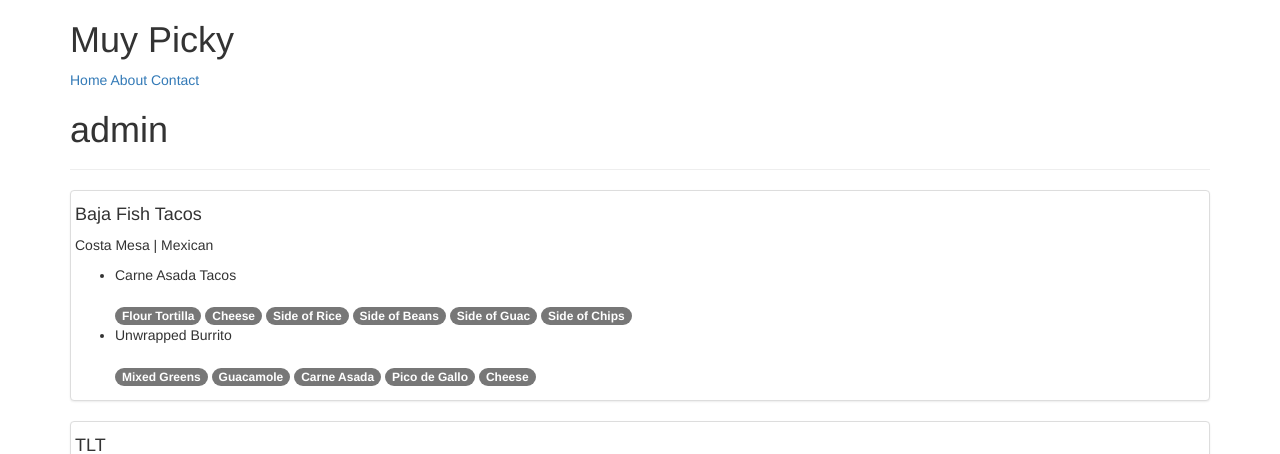
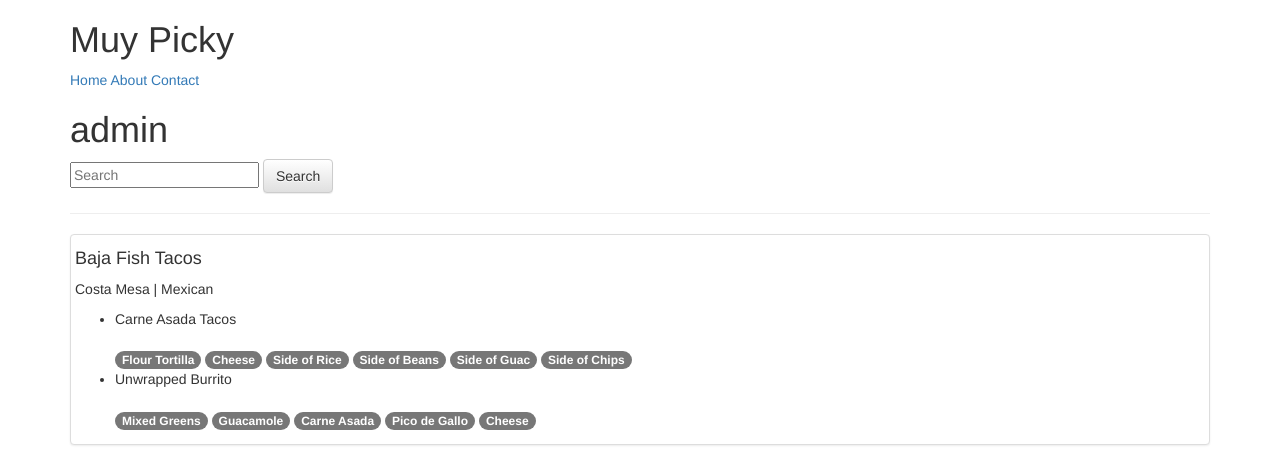
Before and after one commit to User9000/new-try_django11, a Django app: a page that uses profiles/templates/profiles/user.html in a window 1280 px wide. Shown: the top 454 px of the page. Run offline with Django 3.2, Linux system fonts and the light colour scheme; data comes from the database, SQL or seed files in the repository; some libraries are stand-ins or nearby versions.

Commit message:
added search feature using Q
added search feature using Q

```diff
--- a/profiles/templates/profiles/user.html
+++ b/profiles/templates/profiles/user.html
@@ -6,11 +6,18 @@
 {% block content %}
 
     <h1> {{ user.username }}</h1>
+<form class='form' method='GET' action='.'>
+
+    <input type='text' placeholder='Search' name='q' value='{{ request.GET.q }}'>
+    <button class='btn btn-default' type='submit'> Search</button>
+
+
+</form>
     <hr/>
 
-{% if user.item_set.all.exists %}
+{% if locations %}
 
-    {% for rest in user.restaurantlocation_set.all %}
+    {% for rest in locations %}
 
         <div class='row'>
             <div class='col-sm-12'>
@@ -19,12 +26,12 @@
                 <p>{{ rest.location }}  | {{ rest.category }}</p>
             <ul>
 
-                {% for item in rest.item_set.all %}
+                 {% for item in rest.item_set.all %}
                            <li syle='margin-bottom: 15px;'>{{ item.name }} </li> <br>
                            {% for ing in item.get_contents %}
                                 <span class='badge badge-default'>{{ ing }}</span>
                            {% endfor %}
-                {% endfor %}
+               {% endfor %}
 
 
             </ul>
--- a/profiles/views.py
+++ b/profiles/views.py
@@ -3,6 +3,9 @@ from django.http import Http404
 from django.shortcuts import render, get_object_or_404
 from django.views.generic import DetailView
 
+
+from menus.models import Item
+from restaurants.models import RestaurantLocation
 # Create your views here.
 
 User = get_user_model()
@@ -17,3 +20,17 @@ class ProfileDetailView(DetailView):
         if username is None:
             raise Http404
         return get_object_or_404(User, username__iexact=username, is_active = True)
+
+    def get_context_data(self, *args, **kwargs):
+        context = super(ProfileDetailView, self).get_context_data(*args,**kwargs)
+        user = context['user']
+        query = self.request.GET.get('q')
+        items_exists = Item.objects.filter(user=user).exists()
+        qs = RestaurantLocation.objects.filter(owner=user).search(query)
+
+        if items_exists and qs.exists():
+            context['locations'] = qs
+            print(context)
+
+
+        return context
--- a/restaurants/models.py
+++ b/restaurants/models.py
@@ -1,15 +1,40 @@
 from django.db import models
-
+from django.db.models import Q
 from django.conf import settings
 from django.db.models.signals import pre_save, post_save
 from .utils import unique_slug_generator
 from .validators import validate_category
-
 from django.core.urlresolvers import reverse
 # Create your models here.
 
 
 User = settings.AUTH_USER_MODEL
+
+class RestaurantLocationQuerySet(models.query.QuerySet):
+    def search(self,query):
+        if query:
+                return self.filter(
+            Q(name__icontains=query)     |
+            Q(location__icontains=query) |
+            Q(category__icontains=query) |
+            Q(location__icontains=query) |
+            Q(item__name__icontains=query)|
+            Q(item__contents__icontains=query) ).distinct()
+        return self
+
+
+
+
+#Model Manager
+class RestaurantLocationManager(models.Manager):
+
+    def get_queryset(self):
+        return RestaurantLocationQuerySet(self.model, using= self._db)
+
+
+    def search(self,query):
+        return self.get_queryset().search(query)
+
 
 class RestaurantLocation(models.Model):
 
@@ -22,7 +47,7 @@ class RestaurantLocation(models.Model):
     updated     =    models.DateTimeField(auto_now=True)
     slug        =    models.SlugField(null=True, blank=True)
 
-
+    objects = RestaurantLocationManager()
 
     def __str__(self):
         return self.name
```
